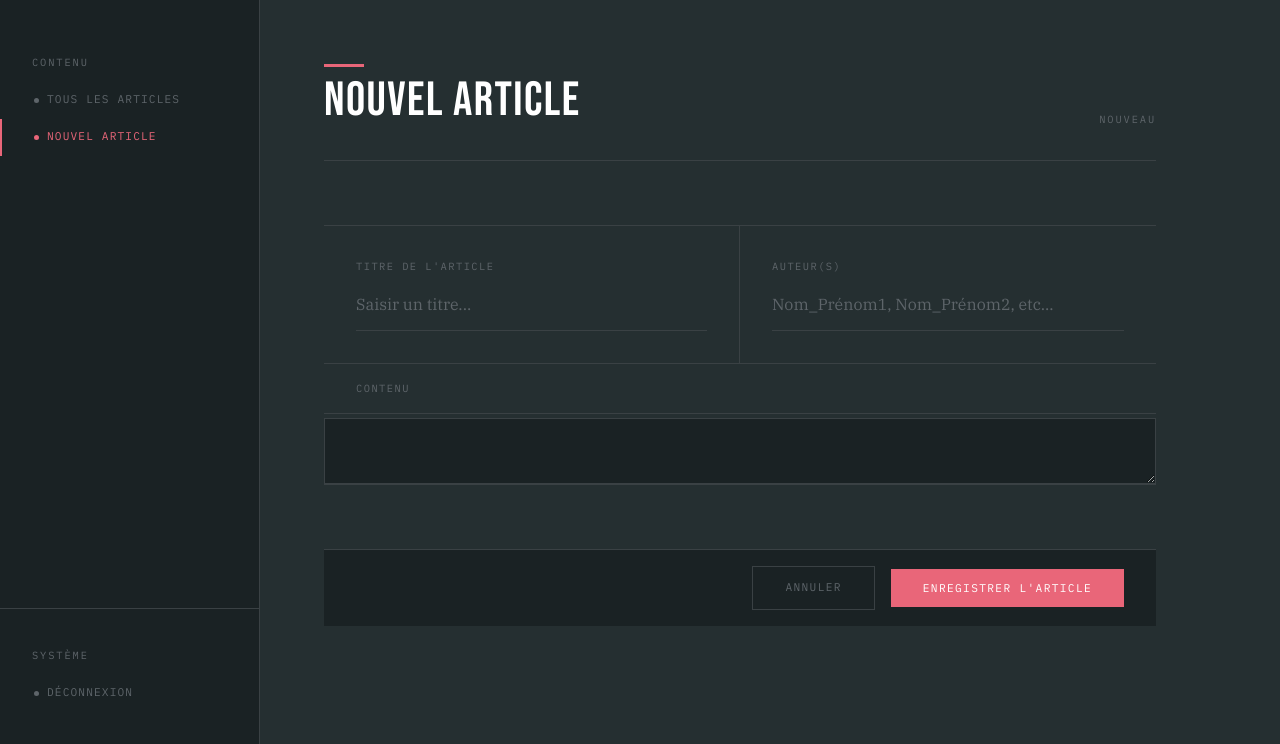
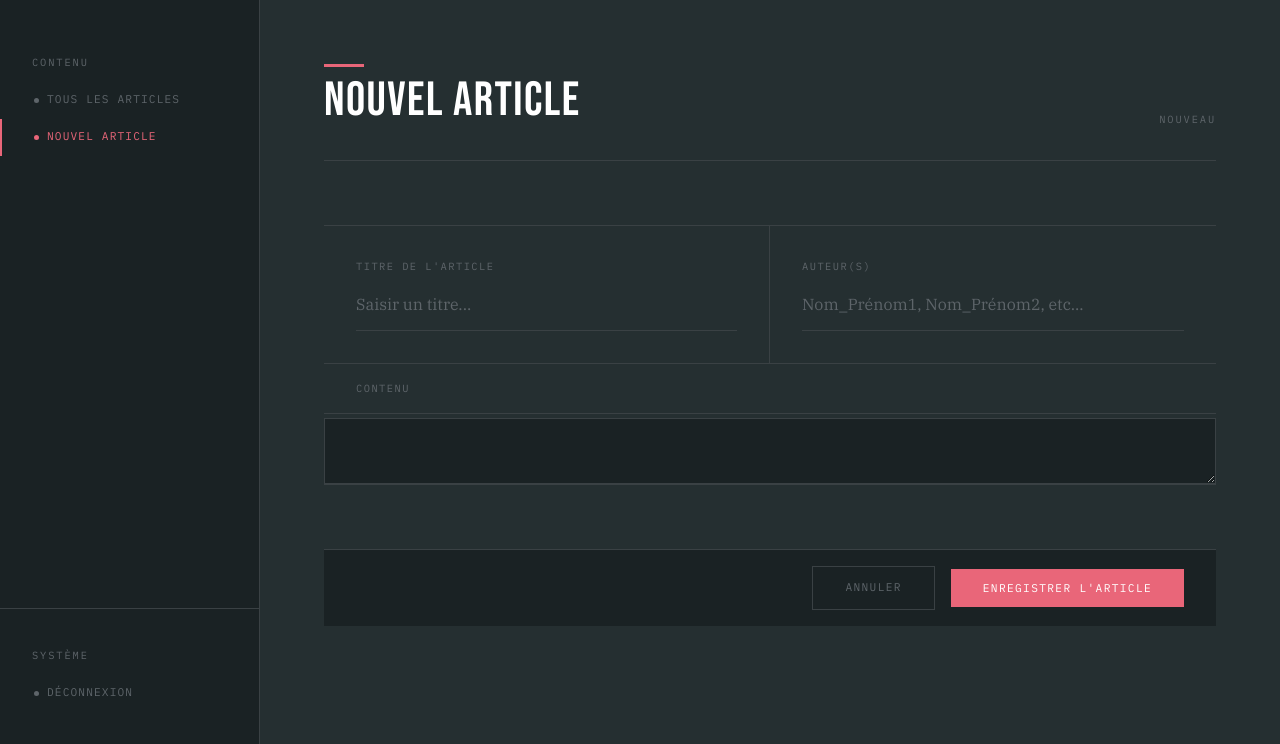
Before and after one commit to Snowlydial/S6_WEB_RewritingURL, a PHP site: page /article/add in a window 1280 px wide. Shown: the part 56-800 px from the top of the page. Run offline with PHP 8.4, Linux system fonts and the light colour scheme; a user stored in the database is signed in; some libraries are stand-ins or nearby versions.

Commit message:
Update article-form.css
main content fill the right empty side

```diff
--- a/public/css/article-form.css
+++ b/public/css/article-form.css
@@ -52,7 +52,11 @@
 }
 
 /* MAIN */
-.bo-main { padding: var(--space-xl); max-width: 960px; }
+.bo-main {
+  padding: var(--space-xl);
+  width: 100%;
+  min-width: 0;
+}
 
 .bo-page-header {
   margin-bottom: var(--space-xl);
```
